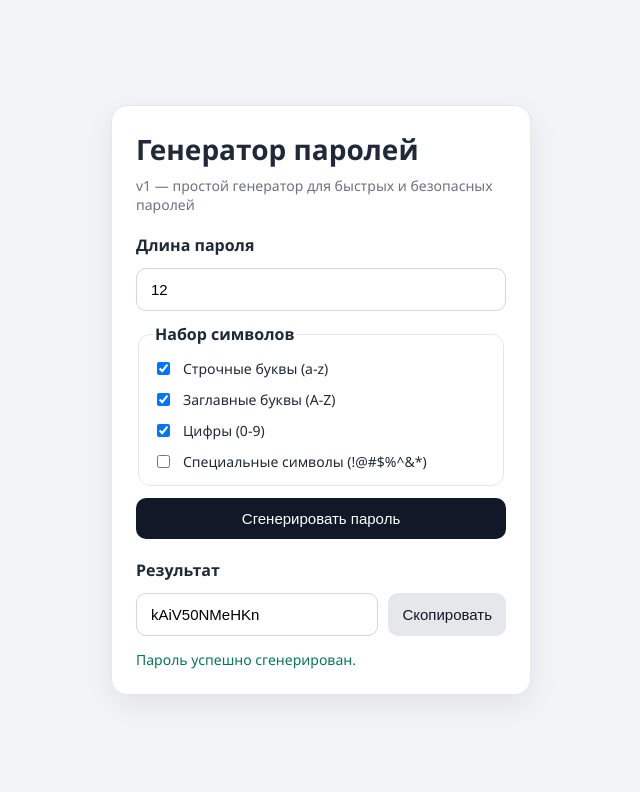
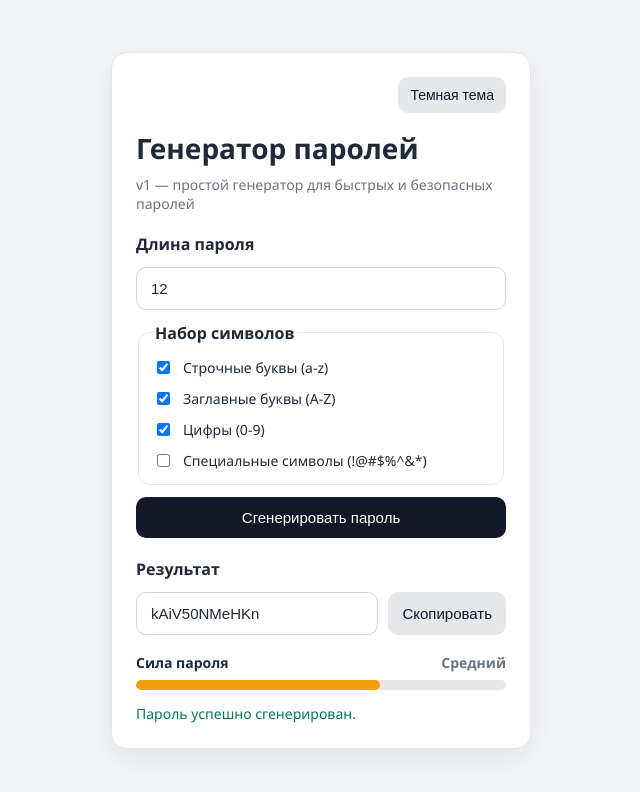
Before and after one commit to AlexM357/Code_randomiser, a plain HTML site: page index.html in a window 1280 px wide. Both pictures are taken after a click on the button "Сгенерировать пароль". Shown: the whole page, without its empty margins (319-959 px from the left). Drawn offline with Linux system fonts and the light colour scheme.

Commit message:
Добавление нового функционала в основную app

```diff
--- a/app.js
+++ b/app.js
@@ -1,14 +1,18 @@
 // Этот файл отвечает только за взаимодействие с DOM и пользовательские действия.
 (function () {
-  var form = document.getElementById("password-form");
-  var lengthInput = document.getElementById("length");
-  var lowercaseInput = document.getElementById("lowercase");
-  var uppercaseInput = document.getElementById("uppercase");
-  var numbersInput = document.getElementById("numbers");
-  var symbolsInput = document.getElementById("symbols");
-  var resultInput = document.getElementById("result");
-  var copyButton = document.getElementById("copy-button");
-  var message = document.getElementById("message");
+  const form = document.getElementById("password-form");
+  const lengthInput = document.getElementById("length");
+  const lowercaseInput = document.getElementById("lowercase");
+  const uppercaseInput = document.getElementById("uppercase");
+  const numbersInput = document.getElementById("numbers");
+  const symbolsInput = document.getElementById("symbols");
+  const resultInput = document.getElementById("result");
+  const copyButton = document.getElementById("copy-button");
+  const message = document.getElementById("message");
+  const themeToggle = document.getElementById("theme-toggle");
+  const strengthLabel = document.getElementById("strength-label");
+  const strengthFill = document.getElementById("strength-fill");
+  const themeStorageKey = "password-generator-theme";
 
   function getOptions() {
     return {
@@ -24,19 +28,40 @@
     message.classList.toggle("success", Boolean(isSuccess));
   }
 
+  function updateStrength(password, options) {
+    const strength = window.PasswordGenerator.getPasswordStrength(password, options);
+    strengthLabel.textContent = strength.label;
+    strengthFill.style.width = strength.width;
+    strengthFill.style.backgroundColor = strength.color;
+  }
+
+  function applyTheme(theme) {
+    document.documentElement.setAttribute("data-theme", theme);
+    themeToggle.textContent = theme === "dark" ? "Светлая тема" : "Темная тема";
+    themeToggle.setAttribute("aria-pressed", String(theme === "dark"));
+  }
+
+  function loadTheme() {
+    const savedTheme = localStorage.getItem(themeStorageKey);
+    applyTheme(savedTheme === "dark" ? "dark" : "light");
+  }
+
   function handleGenerate(event) {
     event.preventDefault();
 
-    var length = Number(lengthInput.value);
-    var result = window.PasswordGenerator.generatePassword(length, getOptions());
+    const length = Number(lengthInput.value);
+    const options = getOptions();
+    const result = window.PasswordGenerator.generatePassword(length, options);
 
     if (result.error) {
       resultInput.value = "";
+      updateStrength("", options);
       setMessage(result.error, false);
       return;
     }
 
     resultInput.value = result.password;
+    updateStrength(result.password, options);
     setMessage("Пароль успешно сгенерирован.", true);
   }
 
@@ -55,6 +80,17 @@
       });
   }
 
+  function handleThemeToggle() {
+    const currentTheme = document.documentElement.getAttribute("data-theme");
+    const nextTheme = currentTheme === "dark" ? "light" : "dark";
+    localStorage.setItem(themeStorageKey, nextTheme);
+    applyTheme(nextTheme);
+  }
+
   form.addEventListener("submit", handleGenerate);
   copyButton.addEventListener("click", handleCopy);
+  themeToggle.addEventListener("click", handleThemeToggle);
+
+  loadTheme();
+  updateStrength("", getOptions());
 })();
--- a/generator.js
+++ b/generator.js
@@ -1,7 +1,7 @@
 // Модуль генерации пароля отделен от UI, чтобы логику было проще
 // тестировать, переиспользовать и поддерживать.
 (function () {
-  var CHARSETS = {
+  const CHARSETS = {
     lowercase: "abcdefghijklmnopqrstuvwxyz",
     uppercase: "ABCDEFGHIJKLMNOPQRSTUVWXYZ",
     numbers: "0123456789",
@@ -9,7 +9,7 @@
   };
 
   function buildCharacterPool(options) {
-    var pool = "";
+    let pool = "";
 
     if (options.lowercase) {
       pool += CHARSETS.lowercase;
@@ -47,7 +47,7 @@
   }
 
   function generatePassword(length, options) {
-    var validationError = validatePasswordOptions(length, options);
+    const validationError = validatePasswordOptions(length, options);
 
     if (validationError) {
       return {
@@ -56,11 +56,11 @@
       };
     }
 
-    var pool = buildCharacterPool(options);
-    var password = "";
+    const pool = buildCharacterPool(options);
+    let password = "";
 
-    for (var index = 0; index < length; index += 1) {
-      var randomIndex = Math.floor(Math.random() * pool.length);
+    for (let index = 0; index < length; index += 1) {
+      const randomIndex = Math.floor(Math.random() * pool.length);
       password += pool.charAt(randomIndex);
     }
 
@@ -70,8 +70,73 @@
     };
   }
 
+  function getPasswordStrength(password, options) {
+    if (!password) {
+      return {
+        score: 0,
+        label: "Не определена",
+        width: "0%",
+        color: "#ef4444"
+      };
+    }
+
+    let score = 0;
+    const typesCount = [
+      options.lowercase,
+      options.uppercase,
+      options.numbers,
+      options.symbols
+    ].filter(Boolean).length;
+
+    if (password.length >= 8) {
+      score += 1;
+    }
+
+    if (password.length >= 12) {
+      score += 1;
+    }
+
+    if (typesCount >= 2) {
+      score += 1;
+    }
+
+    if (typesCount >= 3) {
+      score += 1;
+    }
+
+    if (typesCount === 4 || password.length >= 16) {
+      score += 1;
+    }
+
+    if (score <= 2) {
+      return {
+        score: score,
+        label: "Слабый",
+        width: "33%",
+        color: "#ef4444"
+      };
+    }
+
+    if (score <= 4) {
+      return {
+        score: score,
+        label: "Средний",
+        width: "66%",
+        color: "#f59e0b"
+      };
+    }
+
+    return {
+      score: score,
+      label: "Сильный",
+      width: "100%",
+      color: "#10b981"
+    };
+  }
+
   window.PasswordGenerator = {
     generatePassword: generatePassword,
-    validatePasswordOptions: validatePasswordOptions
+    validatePasswordOptions: validatePasswordOptions,
+    getPasswordStrength: getPasswordStrength
   };
 })();
--- a/index.html
+++ b/index.html
@@ -9,6 +9,12 @@
 <body>
   <main class="app">
     <section class="card" aria-labelledby="app-title">
+      <div class="toolbar">
+        <button id="theme-toggle" class="button button-secondary theme-toggle" type="button" aria-pressed="false">
+          Темная тема
+        </button>
+      </div>
+
       <h1 id="app-title">Генератор паролей</h1>
       <p class="subtitle">v1 — простой генератор для быстрых и безопасных паролей</p>
 
@@ -60,6 +66,16 @@
         </div>
       </label>
 
+      <section class="strength" aria-labelledby="strength-title">
+        <div class="strength-header">
+          <span id="strength-title">Сила пароля</span>
+          <span id="strength-label" class="strength-label">Не определена</span>
+        </div>
+        <div class="strength-bar" aria-hidden="true">
+          <div id="strength-fill" class="strength-fill"></div>
+        </div>
+      </section>
+
       <p id="message" class="message" role="status" aria-live="polite"></p>
     </section>
   </main>
--- a/styles.css
+++ b/styles.css
@@ -1,3 +1,39 @@
+:root {
+  --bg-color: #f3f4f6;
+  --card-bg: #ffffff;
+  --text-color: #1f2937;
+  --muted-color: #6b7280;
+  --border-color: #e5e7eb;
+  --input-border: #d1d5db;
+  --button-bg: #111827;
+  --button-hover: #1f2937;
+  --button-secondary-bg: #e5e7eb;
+  --button-secondary-hover: #d1d5db;
+  --button-secondary-text: #111827;
+  --shadow-color: rgba(15, 23, 42, 0.08);
+  --message-error: #b91c1c;
+  --message-success: #047857;
+  --strength-track: #e5e7eb;
+}
+
+[data-theme="dark"] {
+  --bg-color: #111827;
+  --card-bg: #1f2937;
+  --text-color: #f9fafb;
+  --muted-color: #9ca3af;
+  --border-color: #374151;
+  --input-border: #4b5563;
+  --button-bg: #f9fafb;
+  --button-hover: #e5e7eb;
+  --button-secondary-bg: #374151;
+  --button-secondary-hover: #4b5563;
+  --button-secondary-text: #f9fafb;
+  --shadow-color: rgba(0, 0, 0, 0.32);
+  --message-error: #fca5a5;
+  --message-success: #6ee7b7;
+  --strength-track: #374151;
+}
+
 * {
   box-sizing: border-box;
 }
@@ -5,8 +41,9 @@
 body {
   margin: 0;
   font-family: "Segoe UI", Tahoma, sans-serif;
-  background: #f3f4f6;
-  color: #1f2937;
+  background: var(--bg-color);
+  color: var(--text-color);
+  transition: background-color 0.2s ease, color 0.2s ease;
 }
 
 .app {
@@ -18,11 +55,18 @@ body {
 
 .card {
   width: min(100%, 420px);
-  background: #ffffff;
-  border: 1px solid #e5e7eb;
+  background: var(--card-bg);
+  border: 1px solid var(--border-color);
   border-radius: 16px;
   padding: 24px;
-  box-shadow: 0 10px 30px rgba(15, 23, 42, 0.08);
+  box-shadow: 0 10px 30px var(--shadow-color);
+  transition: background-color 0.2s ease, border-color 0.2s ease;
+}
+
+.toolbar {
+  display: flex;
+  justify-content: flex-end;
+  margin-bottom: 16px;
 }
 
 h1 {
@@ -32,7 +76,7 @@ h1 {
 
 .subtitle {
   margin: 0 0 20px;
-  color: #6b7280;
+  color: var(--muted-color);
   font-size: 14px;
 }
 
@@ -51,14 +95,16 @@ h1 {
 input[type="number"],
 input[type="text"] {
   width: 100%;
-  border: 1px solid #d1d5db;
+  border: 1px solid var(--input-border);
   border-radius: 10px;
   padding: 12px 14px;
   font-size: 15px;
+  background: var(--card-bg);
+  color: var(--text-color);
 }
 
 .options {
-  border: 1px solid #e5e7eb;
+  border: 1px solid var(--border-color);
   border-radius: 12px;
   padding: 14px;
 }
@@ -74,23 +120,29 @@ input[type="text"] {
   border: none;
   border-radius: 10px;
   padding: 12px 14px;
-  background: #111827;
-  color: #ffffff;
+  background: var(--button-bg);
+  color: var(--card-bg);
   font-size: 15px;
   cursor: pointer;
+  transition: background-color 0.2s ease, color 0.2s ease;
 }
 
 .button:hover {
-  background: #1f2937;
+  background: var(--button-hover);
 }
 
 .button-secondary {
-  background: #e5e7eb;
-  color: #111827;
+  background: var(--button-secondary-bg);
+  color: var(--button-secondary-text);
 }
 
 .button-secondary:hover {
-  background: #d1d5db;
+  background: var(--button-secondary-hover);
+}
+
+.theme-toggle {
+  padding: 10px 12px;
+  font-size: 14px;
 }
 
 .result-field {
@@ -103,15 +155,48 @@ input[type="text"] {
   gap: 10px;
 }
 
+.strength {
+  margin-top: 18px;
+  display: grid;
+  gap: 8px;
+}
+
+.strength-header {
+  display: flex;
+  justify-content: space-between;
+  gap: 12px;
+  font-size: 14px;
+  font-weight: 600;
+}
+
+.strength-label {
+  color: var(--muted-color);
+}
+
+.strength-bar {
+  height: 10px;
+  border-radius: 999px;
+  background: var(--strength-track);
+  overflow: hidden;
+}
+
+.strength-fill {
+  width: 0;
+  height: 100%;
+  border-radius: inherit;
+  background: #ef4444;
+  transition: width 0.2s ease, background-color 0.2s ease;
+}
+
 .message {
   min-height: 20px;
   margin: 14px 0 0;
   font-size: 14px;
-  color: #b91c1c;
+  color: var(--message-error);
 }
 
 .message.success {
-  color: #047857;
+  color: var(--message-success);
 }
 
 @media (max-width: 480px) {
```
